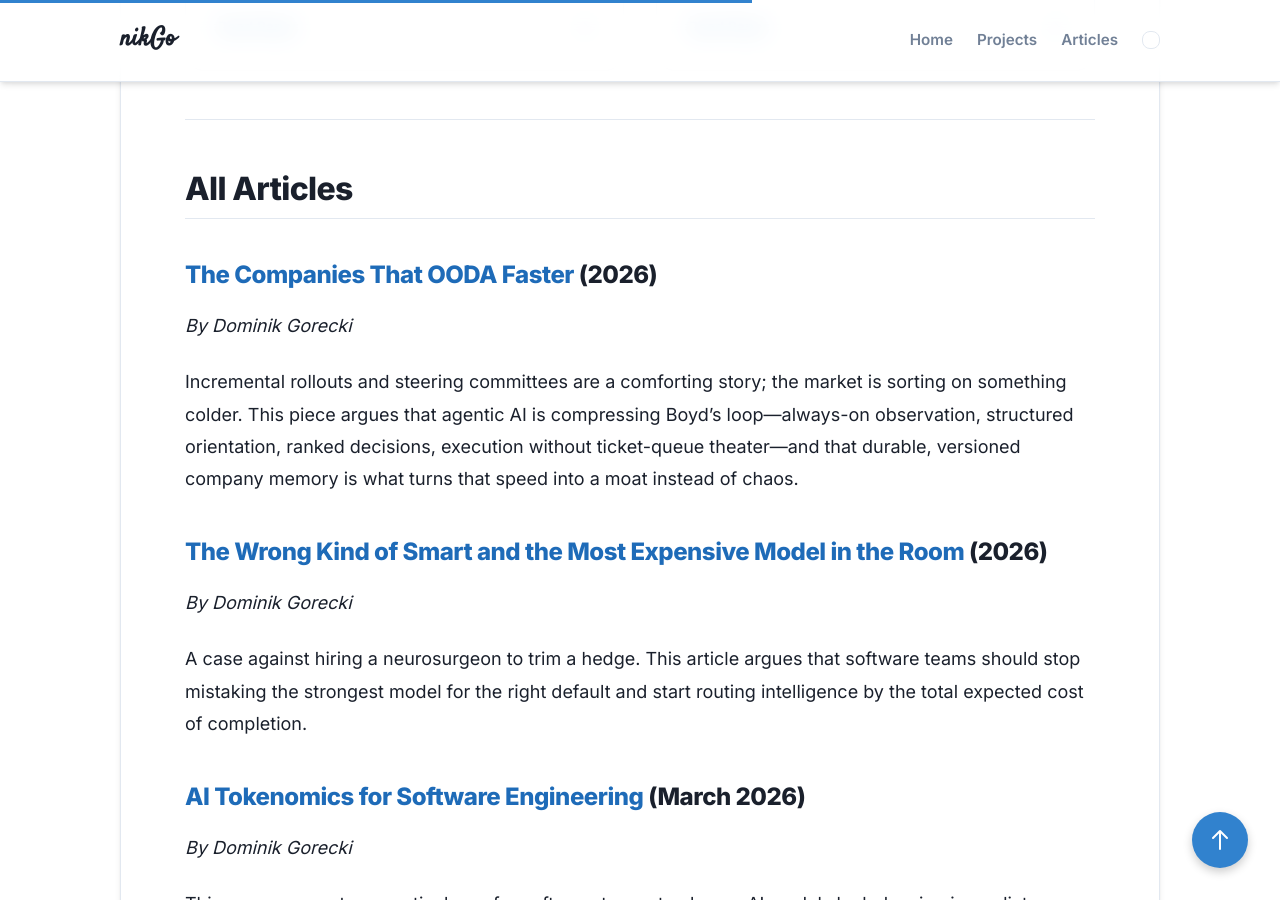
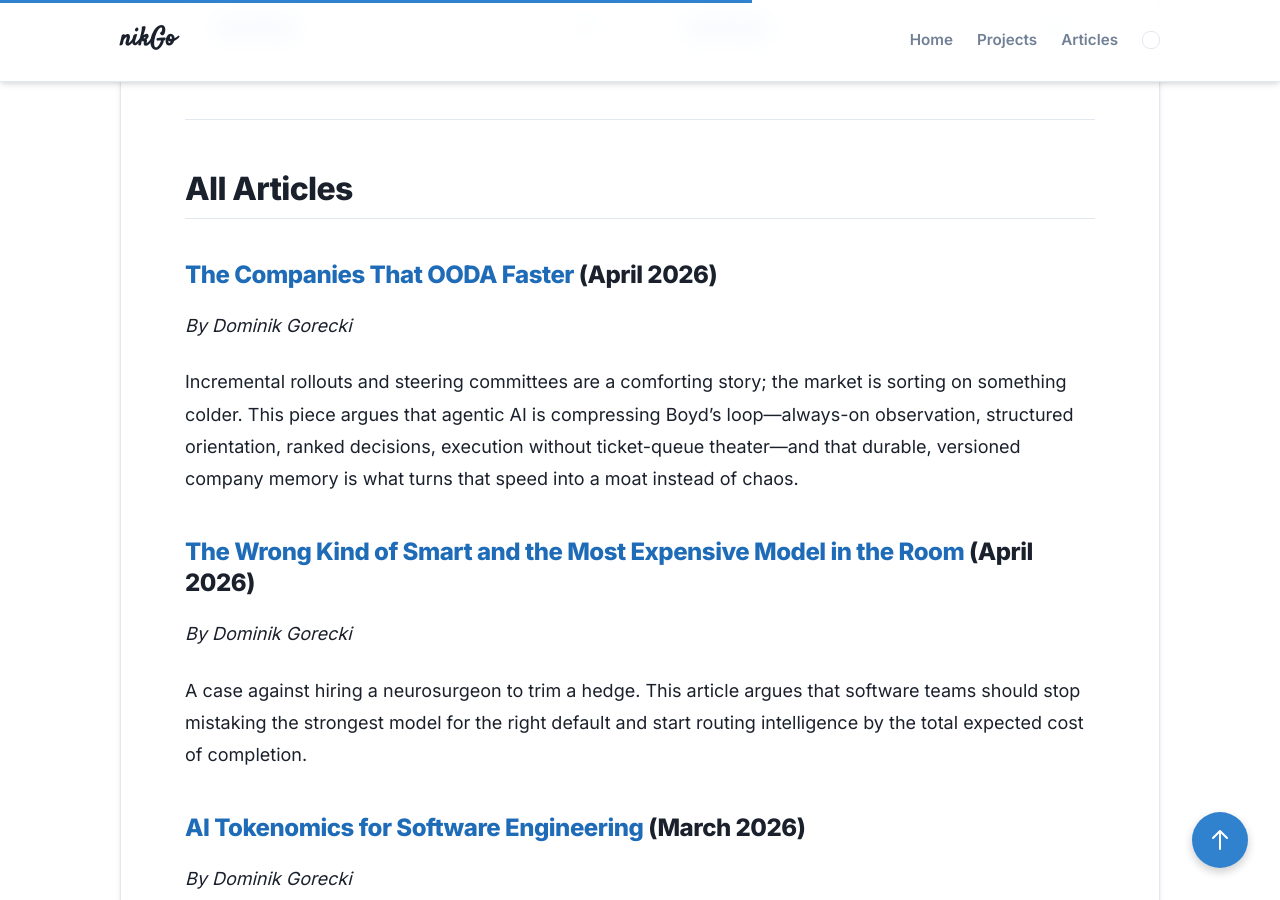
Before and after one commit to DominikGorecki/nikgo, a Jekyll site: the page built from pages/articles.md, in a window 1280 px wide and 900 px high, scrolled down 3847 px. Built offline with Jekyll 4.4.1, drawn with Linux system fonts in a browser that asks for light colours.

Commit message:
Update publication dates for "The Companies That OODA Faster" and "The Wrong Kind of Smart" articles to April 2026

```diff
--- a/pages/articles.md
+++ b/pages/articles.md
@@ -102,12 +102,12 @@ layout: default
 
 ## All Articles
 
-### [The Companies That OODA Faster](articles/OODA_faster.md) (2026)
+### [The Companies That OODA Faster](articles/OODA_faster.md) (April 2026)
 *By Dominik Gorecki*
 
 Incremental rollouts and steering committees are a comforting story; the market is sorting on something colder. This piece argues that agentic AI is compressing Boyd’s loop—always-on observation, structured orientation, ranked decisions, execution without ticket-queue theater—and that durable, versioned company memory is what turns that speed into a moat instead of chaos.
 
-### [The Wrong Kind of Smart and the Most Expensive Model in the Room](articles/wrong_kind_of_smart.md) (2026)
+### [The Wrong Kind of Smart and the Most Expensive Model in the Room](articles/wrong_kind_of_smart.md) (April 2026)
 *By Dominik Gorecki*
 
 A case against hiring a neurosurgeon to trim a hedge. This article argues that software teams should stop mistaking the strongest model for the right default and start routing intelligence by the total expected cost of completion.
```
